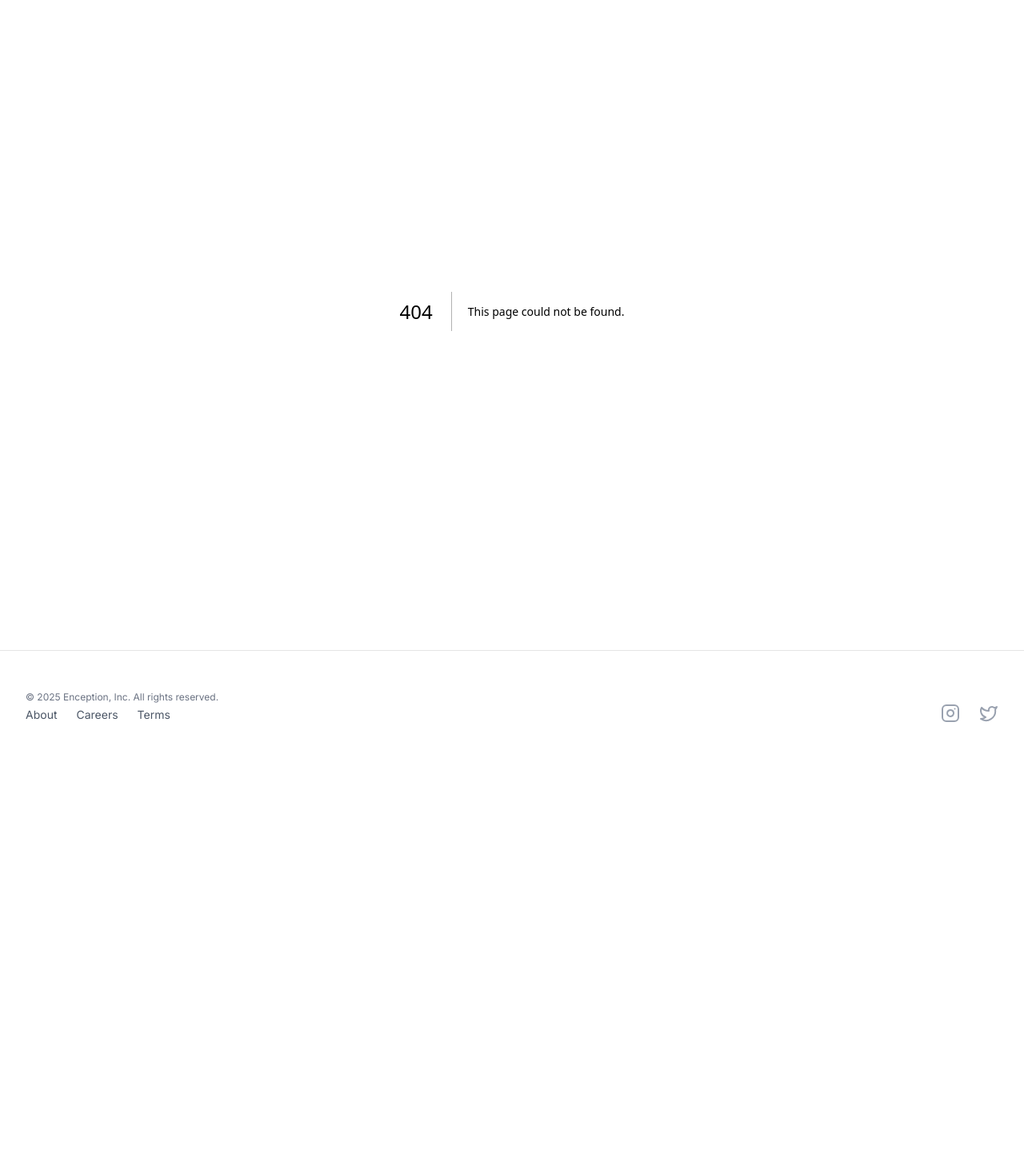
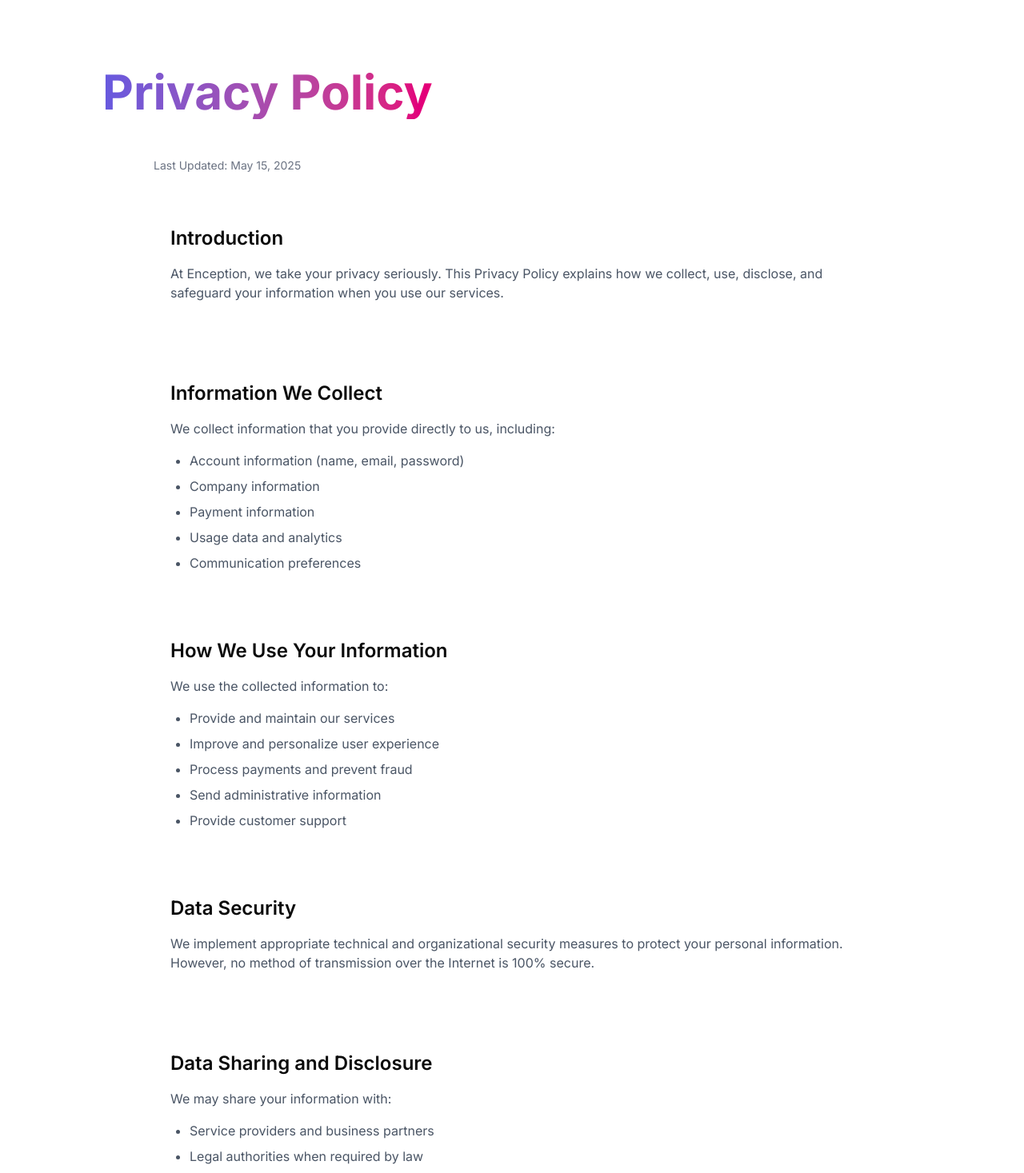
Before and after one commit to Qualia-Li/vona.ai, a Next.js app: page /privacy in a window 1280 px wide. Before the commit this address had no page. Shown: the part 100-1567 px from the top of the page at 80% size. Before the commit the page ends 1070 px from the top, so only its background shows below. Built offline with nearby package versions, Linux system fonts and the light colour scheme.

Commit message:
style: Update email address in Terms and Privacy pages

```diff
--- /dev/null
+++ b/src/app/privacy/page.tsx
@@ -0,0 +1,126 @@
+import { Metadata } from 'next';
+
+export const metadata: Metadata = {
+  title: 'Privacy Policy | Enception',
+  description: 'Learn how Enception collects, uses, and protects your personal information.',
+  alternates: {
+    canonical: 'https://enception.ai/privacy',
+  },
+};
+
+export default function PrivacyPage() {
+  return (
+    <main className='flex min-h-screen flex-col items-center p-24'>
+      {/* Hero Section */}
+      <div className='z-10 max-w-5xl w-full items-center justify-between text-sm lg:flex mb-12'>
+        <h1 className='text-6xl font-bold bg-gradient-to-r from-[#6659df] to-pink-600 bg-clip-text text-transparent pb-1'>
+          Privacy Policy
+        </h1>
+      </div>
+
+      <div className='max-w-4xl w-full space-y-12'>
+        {/* Last Updated Section */}
+        <div className='text-sm text-gray-500'>
+          Last Updated: {new Date().toLocaleDateString('en-US', { month: 'long', day: 'numeric', year: 'numeric' })}
+        </div>
+
+        {/* Introduction */}
+        <section className='group rounded-lg border border-transparent px-5 py-4 transition-colors hover:border-gray-300 hover:bg-gray-100'>
+          <h2 className='text-2xl font-semibold mb-4'>Introduction</h2>
+          <p className='text-gray-600 mb-4'>
+            At Enception, we take your privacy seriously. This Privacy Policy explains how we collect, use, disclose, and
+            safeguard your information when you use our services.
+          </p>
+        </section>
+
+        {/* Information We Collect */}
+        <section className='group rounded-lg border border-transparent px-5 py-4 transition-colors hover:border-gray-300 hover:bg-gray-100'>
+          <h2 className='text-2xl font-semibold mb-4'>Information We Collect</h2>
+          <p className='text-gray-600 mb-4'>We collect information that you provide directly to us, including:</p>
+          <ul className='list-disc pl-6 text-gray-600 space-y-2'>
+            <li>Account information (name, email, password)</li>
+            <li>Company information</li>
+            <li>Payment information</li>
+            <li>Usage data and analytics</li>
+            <li>Communication preferences</li>
+          </ul>
+        </section>
+
+        {/* How We Use Your Information */}
+        <section className='group rounded-lg border border-transparent px-5 py-4 transition-colors hover:border-gray-300 hover:bg-gray-100'>
+          <h2 className='text-2xl font-semibold mb-4'>How We Use Your Information</h2>
+          <p className='text-gray-600 mb-4'>We use the collected information to:</p>
+          <ul className='list-disc pl-6 text-gray-600 space-y-2'>
+            <li>Provide and maintain our services</li>
+            <li>Improve and personalize user experience</li>
+            <li>Process payments and prevent fraud</li>
+            <li>Send administrative information</li>
+            <li>Provide customer support</li>
+          </ul>
+        </section>
+
+        {/* Data Security */}
+        <section className='group rounded-lg border border-transparent px-5 py-4 transition-colors hover:border-gray-300 hover:bg-gray-100'>
+          <h2 className='text-2xl font-semibold mb-4'>Data Security</h2>
+          <p className='text-gray-600 mb-4'>
+            We implement appropriate technical and organizational security measures to protect your personal information.
+            However, no method of transmission over the Internet is 100% secure.
+          </p>
+        </section>
+
+        {/* Data Sharing */}
+        <section className='group rounded-lg border border-transparent px-5 py-4 transition-colors hover:border-gray-300 hover:bg-gray-100'>
+          <h2 className='text-2xl font-semibold mb-4'>Data Sharing and Disclosure</h2>
+          <p className='text-gray-600 mb-4'>We may share your information with:</p>
+          <ul className='list-disc pl-6 text-gray-600 space-y-2'>
+            <li>Service providers and business partners</li>
+            <li>Legal authorities when required by law</li>
+            <li>Other parties with your consent</li>
+          </ul>
+        </section>
+
+        {/* Your Rights */}
+        <section className='group rounded-lg border border-transparent px-5 py-4 transition-colors hover:border-gray-300 hover:bg-gray-100'>
+          <h2 className='text-2xl font-semibold mb-4'>Your Rights</h2>
+          <p className='text-gray-600 mb-4'>You have the right to:</p>
+          <ul className='list-disc pl-6 text-gray-600 space-y-2'>
+            <li>Access your personal information</li>
+            <li>Correct inaccurate data</li>
+            <li>Request deletion of your data</li>
+            <li>Object to data processing</li>
+            <li>Data portability</li>
+          </ul>
+        </section>
+
+        {/* Cookies */}
+        <section className='group rounded-lg border border-transparent px-5 py-4 transition-colors hover:border-gray-300 hover:bg-gray-100'>
+          <h2 className='text-2xl font-semibold mb-4'>Cookies and Tracking</h2>
+          <p className='text-gray-600 mb-4'>
+            We use cookies and similar tracking technologies to track activity on our services and hold certain
+            information. You can instruct your browser to refuse all cookies or to indicate when a cookie is being sent.
+          </p>
+        </section>
+
+        {/* Changes to Privacy Policy */}
+        <section className='group rounded-lg border border-transparent px-5 py-4 transition-colors hover:border-gray-300 hover:bg-gray-100'>
+          <h2 className='text-2xl font-semibold mb-4'>Changes to This Privacy Policy</h2>
+          <p className='text-gray-600 mb-4'>
+            We may update our Privacy Policy from time to time. We will notify you of any changes by posting the new
+            Privacy Policy on this page and updating the "Last Updated" date.
+          </p>
+        </section>
+
+        {/* Contact Information */}
+        <section className='group rounded-lg border border-transparent px-5 py-4 transition-colors hover:border-gray-300 hover:bg-gray-100'>
+          <h2 className='text-2xl font-semibold mb-4'>Contact Us</h2>
+          <p className='text-gray-600'>
+            If you have any questions about this Privacy Policy, please contact us at{' '}
+            <a href='mailto:brittany@enception.ai' className='text-[#6659df] hover:text-[#6659df]/90'>
+              brittany@enception.ai
+            </a>
+          </p>
+        </section>
+      </div>
+    </main>
+  );
+}
--- a/src/app/terms/page.tsx
+++ b/src/app/terms/page.tsx
@@ -107,8 +107,8 @@ export default function TermsPage() {
           <h2 className='text-2xl font-semibold mb-4'>Contact Us</h2>
           <p className='text-gray-600'>
             If you have any questions about these Terms, please contact us at{' '}
-            <a href='mailto:quanlai@enception.ai' className='text-purple-600 hover:text-purple-700'>
-              quanlai@enception.ai
+            <a href='mailto:brittany@enception.ai' className='text-[#6659df] hover:text-[#6659df]/90'>
+              brittany@enception.ai
             </a>
           </p>
         </section>
```
